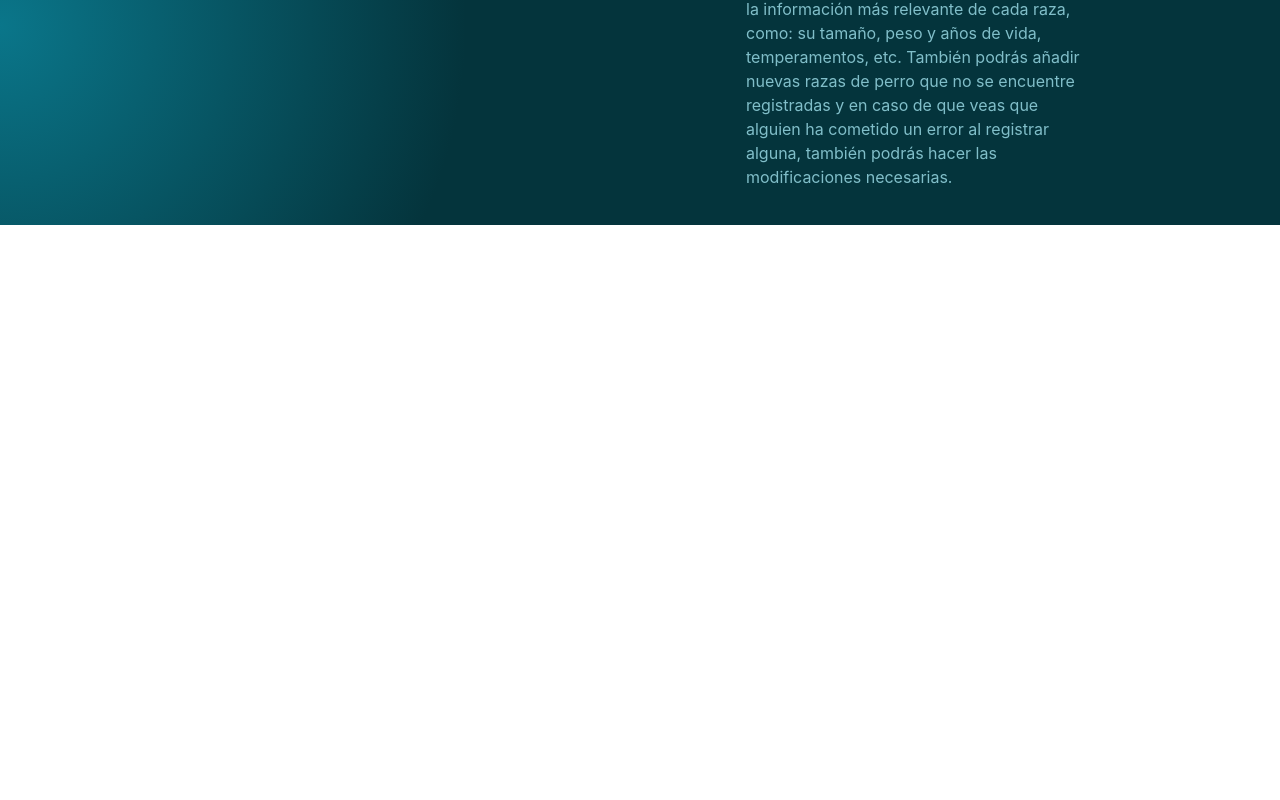
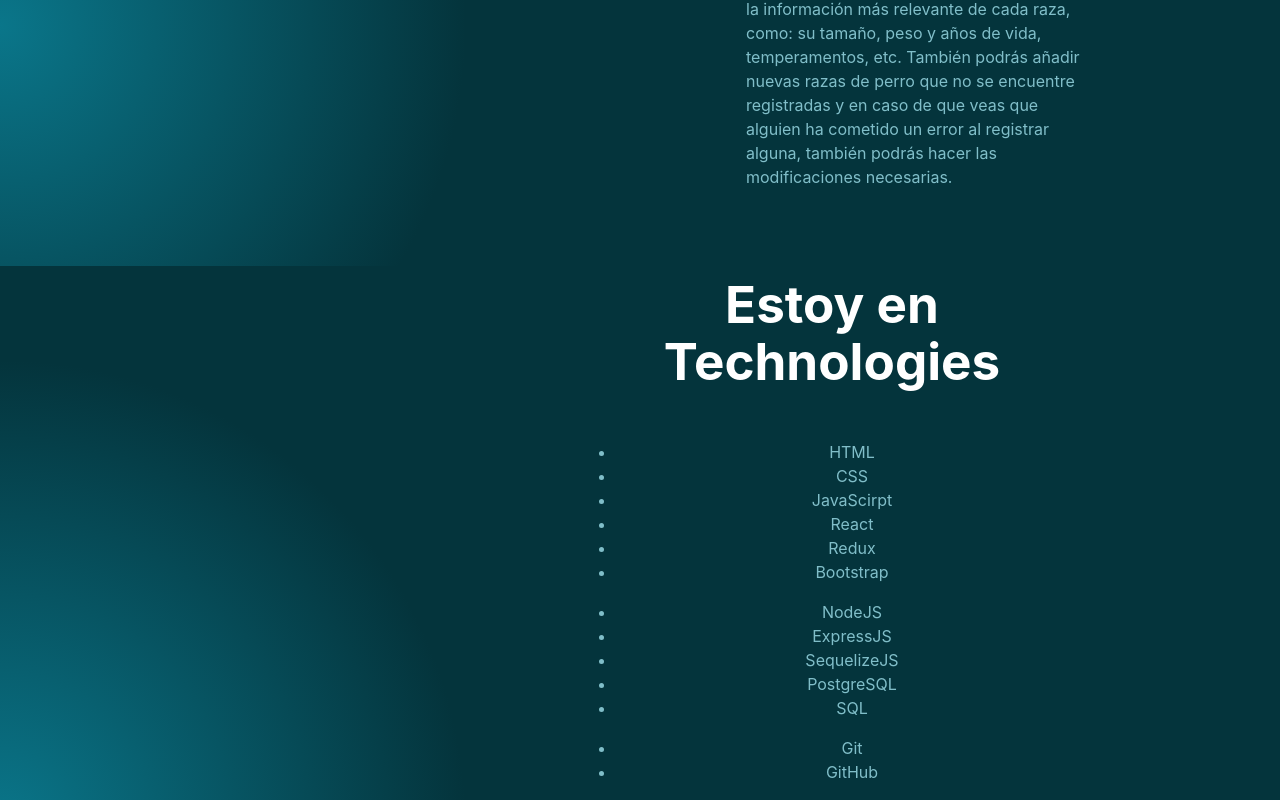
Before and after one commit to Tortoiselizard/Portafolio_Front, a React (Vite) app: page / in a window 1280 px wide. Shown: the part 2934-3734 px from the top of the page. Before the commit the page ends 3159 px from the top, so only its background shows below. Built offline with nearby package versions, Linux system fonts and the light colour scheme.

Commit message:
change src/App: add components Technologies (line 5, 21)

```diff
--- a/src/App.jsx
+++ b/src/App.jsx
@@ -2,6 +2,7 @@ import Home from './components/Home/Home'
 import AboutMe from './components/AboutMe/AboutMe'
 import Experience from './components/Experience/Experience'
 import Projects from './components/Projects/Projects'
+import Technologies from './components/Technologies/Technologies'
 import Contact from './components/Contact/Contact'
 
 import './App.css'
@@ -17,6 +18,7 @@ function App () {
         <AboutMe />
         <Experience />
         <Projects />
+        <Technologies />
       </section>
     </main>
   )
```
